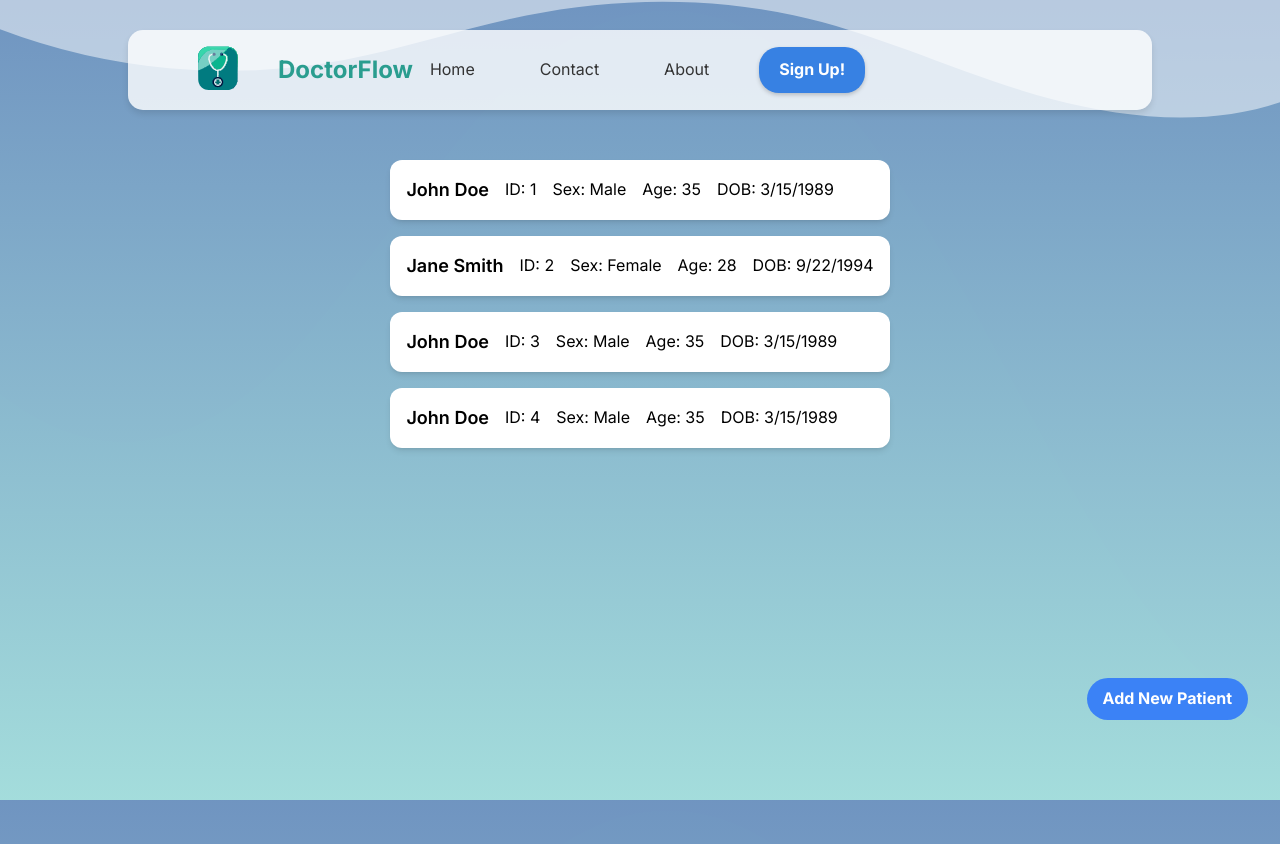
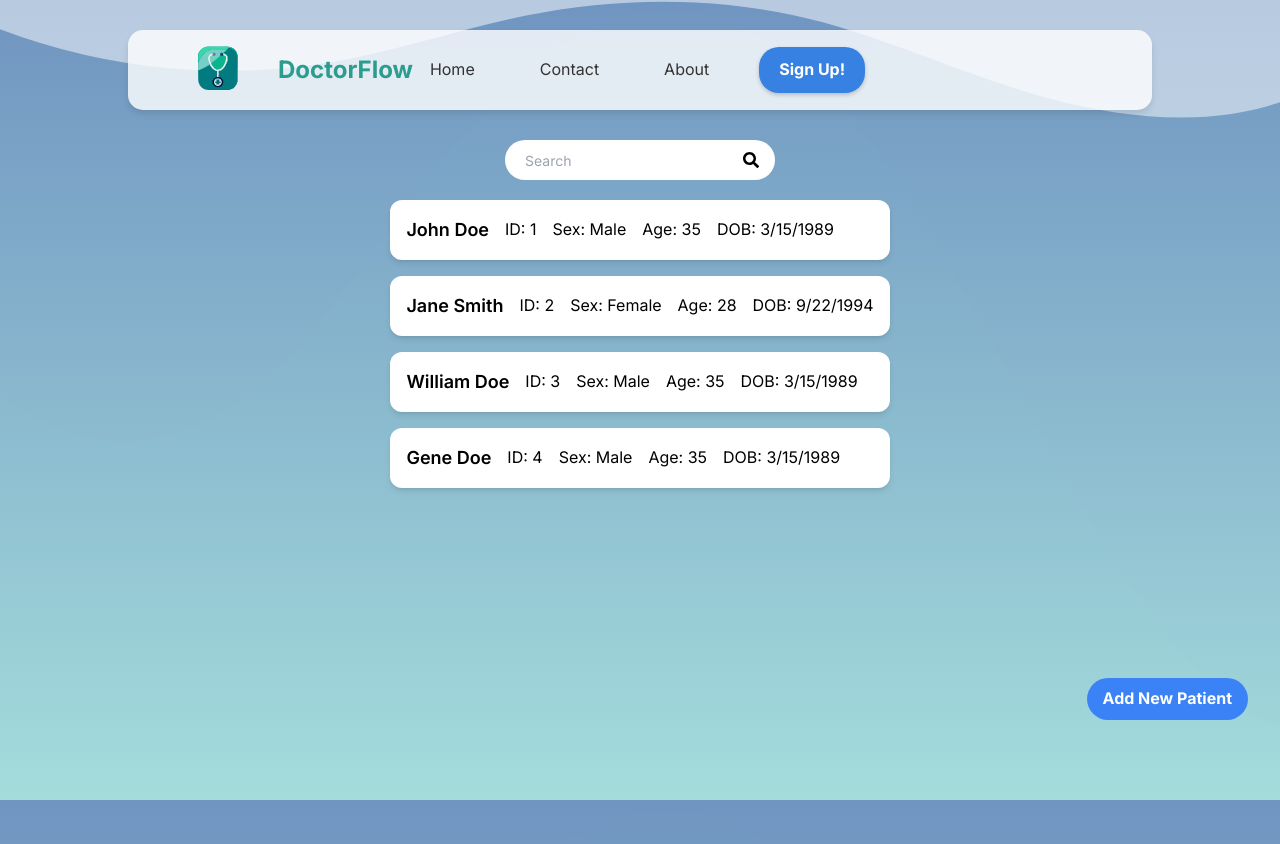
Before and after one commit to Marvin-Deng/Doctor-Flow, a Next.js app in the folder frontend/: page / in a window 1280 px wide. Shown: the top 844 px of the page. Built offline with nearby package versions, Linux system fonts and the light colour scheme.

Commit message:
patient search bar (#27)

```diff
--- a/frontend/package.json
+++ b/frontend/package.json
@@ -16,6 +16,7 @@
     "next": "14.2.2",
     "react": "^18",
     "react-dom": "^18",
+    "react-icons": "^5.1.0",
     "react-modal": "^3.16.1",
     "react-toastify": "^10.0.5"
   },
--- a/frontend/src/components/LandingPage/PatientList.tsx
+++ b/frontend/src/components/LandingPage/PatientList.tsx
@@ -1,8 +1,13 @@
-import React from "react";
+"use client";
+import React, { useState, useEffect } from "react";
 import PatientCard from "./PatientCard";
 import Patient from "../../types/Patient";
+import SearchBar from "../units/SearchBar";
 
 const PatientsList: React.FC = () => {
+  const [results, setResults] = useState<string>("");
+  const [currPatients, setCurrPatients] = useState<Patient[]>();
+
   const dummyPatients: Patient[] = [
     {
       id: 1,
@@ -62,7 +67,7 @@ const PatientsList: React.FC = () => {
     },
     {
       id: 3,
-      name: "John Doe",
+      name: "William Doe",
       sex: "Male",
       age: 35,
       dob: new Date("1989-03-15"),
@@ -82,7 +87,7 @@ const PatientsList: React.FC = () => {
     },
     {
       id: 4,
-      name: "John Doe",
+      name: "Gene Doe",
       sex: "Male",
       age: 35,
       dob: new Date("1989-03-15"),
@@ -102,12 +107,46 @@ const PatientsList: React.FC = () => {
     },
   ];
 
+  function formatDateString(date: Date) {
+    return `${date.getMonth() + 1}/${date.getDate()}`;
+  }
+
+  useEffect(() => {
+    if (results !== "") {
+      const filteredPatients = dummyPatients.filter(
+        (patient) =>
+          patient.name.toLowerCase().includes(results.toLowerCase()) ||
+          patient.email.toLowerCase().includes(results.toLowerCase()) ||
+          patient.sex.toLowerCase() === results.toLowerCase() ||
+          patient.age.toString() === results ||
+          formatDateString(patient.dob).slice(0, 10).includes(results) ||
+          patient.insurance.toLowerCase().includes(results.toLowerCase()) ||
+          patient.allergies?.some((allergy) =>
+            allergy.toLowerCase().includes(results.toLowerCase())
+          ) ||
+          patient.medications.some(
+            (med) =>
+              med.rx.toLowerCase().includes(results.toLowerCase()) ||
+              med.prescriber.toLowerCase().includes(results.toLowerCase()) ||
+              med.pharmacy.toLowerCase().includes(results.toLowerCase())
+          )
+      );
+      setCurrPatients(filteredPatients);
+    } else {
+      setCurrPatients(dummyPatients);
+    }
+  }, [results]);
+
   return (
-    <div className="mt-5 grid grid-cols-1 gap-4">
-      {dummyPatients.map((patient) => (
-        <PatientCard key={patient.id} patient={patient} />
-      ))}
-    </div>
+    <>
+      <SearchBar setResults={setResults} />
+      <div className="mt-5 grid grid-cols-1 gap-4">
+        {currPatients &&
+          currPatients.map((patient) => (
+            <PatientCard key={patient.id} patient={patient} />
+          ))}
+      </div>
+    </>
   );
 };
 
--- a/frontend/src/components/PatientModal/PatientModal.tsx
+++ b/frontend/src/components/PatientModal/PatientModal.tsx
@@ -66,7 +66,7 @@ const PatientModal: React.FC<PatientModalProps> = ({
       overlayClassName="fixed inset-0 bg-gray-700 bg-opacity-60 flex items-center justify-center"
       ariaHideApp={false}
     >
-      <div className="relative p-4 w-full max-w-7xl max-h-[calc(100vh-5rem)] overflow-y-auto bg-white rounded-lg shadow-xl">
+      <div className="relative p-4 w-full max-w-8xl max-h-[calc(100vh-5rem)] overflow-y-auto bg-white rounded-lg shadow-xl">
         <button
           onClick={handleClose}
           className="absolute top-4 right-4 w-9 h-9 font-bold flex items-center justify-center text-2xl rounded text-gray-600 hover:bg-gray-300"
--- /dev/null
+++ b/frontend/src/components/units/SearchBar.tsx
@@ -0,0 +1,37 @@
+import { useState } from "react";
+import { FaSearch } from "react-icons/fa";
+
+interface SearchBarProps {
+  setResults: (results: string) => void;
+}
+
+const SearchBar: React.FC<SearchBarProps> = ({ setResults }) => {
+  const [searchString, setSearchString] = useState<string>("");
+
+  const handleSubmit = (event: React.FormEvent<HTMLFormElement>) => {
+    event.preventDefault();
+    setResults(searchString);
+  };
+
+  const handleChange = (event: React.ChangeEvent<HTMLInputElement>) => {
+    const value = event.currentTarget.value;
+    setSearchString(value);
+  };
+
+  return (
+    <form className="relative" onSubmit={handleSubmit}>
+      <input
+        type="search"
+        placeholder="Search"
+        className=" w-full h-10 px-5 pr-10 rounded-full text-sm"
+        value={searchString}
+        onChange={handleChange}
+      />
+      <button type="submit" className="absolute right-0 top-0 mt-3 mr-4">
+        <FaSearch />
+      </button>
+    </form>
+  );
+};
+
+export default SearchBar;
```
Also changed, not shown: 1 other file (tests, documents, lock files or other folders).
